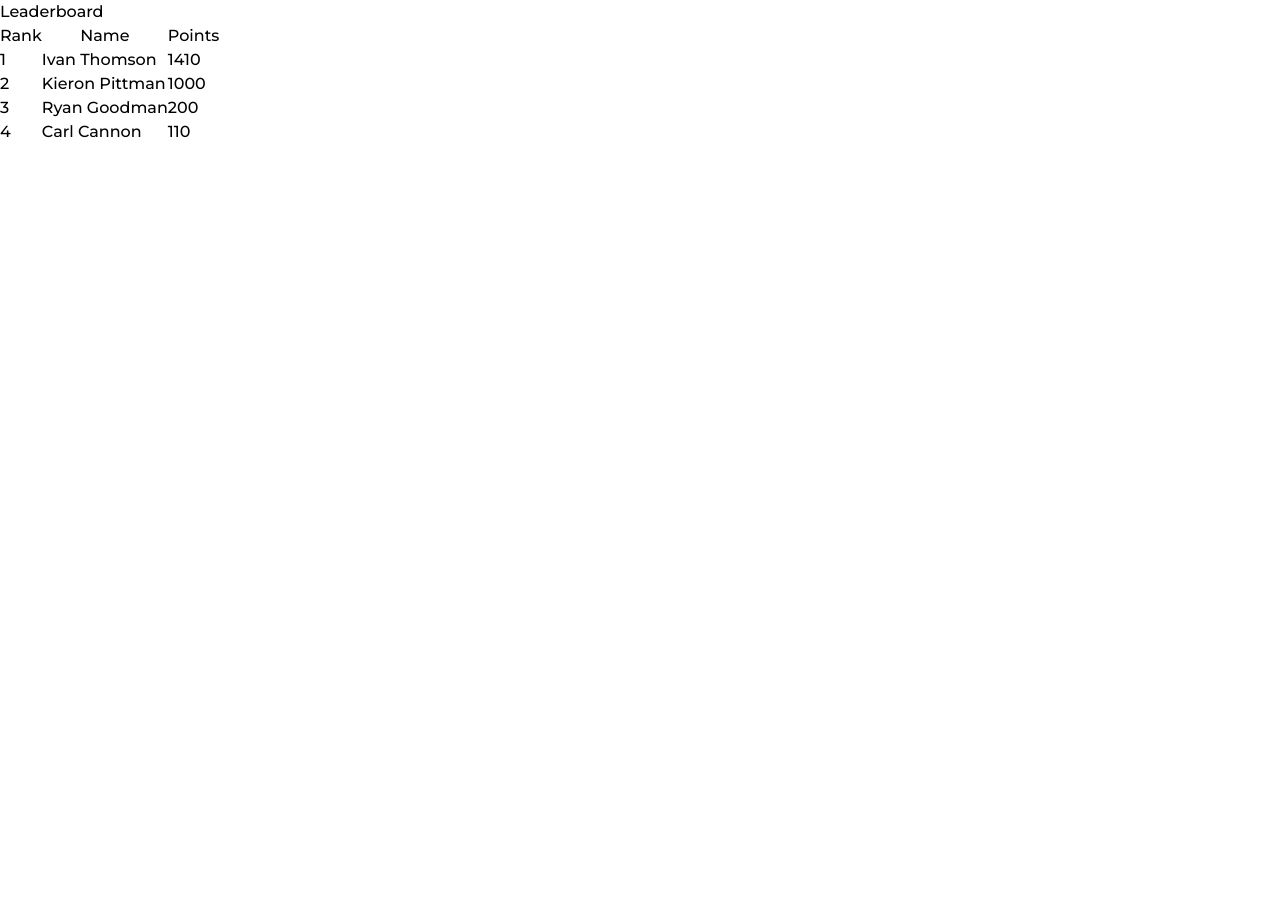
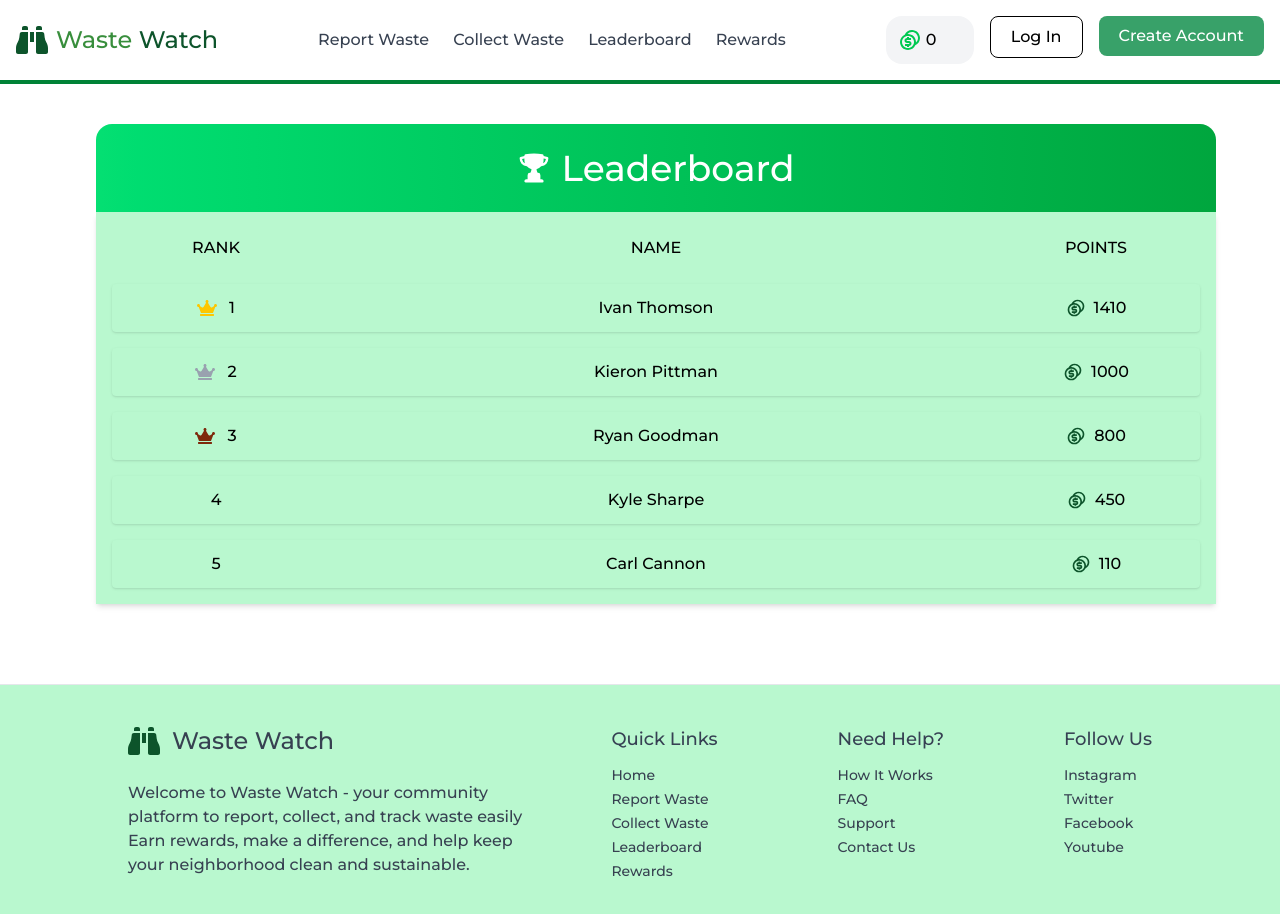
Before and after one commit to sunny21k/WasteWatch, a React (Vite) app in the folder frontend/: page /leaderboard in a window 1280 px wide. Shown: the top 914 px of the page. Before the commit the page ends 800 px from the top, so only its background shows below. Built offline with nearby package versions, Linux system fonts and the light colour scheme; a web font is replaced by a local one.

Commit message:
added leaderboard page

```diff
--- a/frontend/src/App.jsx
+++ b/frontend/src/App.jsx
@@ -1,5 +1,5 @@
 import React from 'react'
-import {Route, Routes} from "react-router-dom"
+import {Route, Routes, useLocation} from "react-router-dom"
 import Home from './pages/Home'
 import Navbar from './components/Navbar'
 import { LoginSignin } from './components/LoginSignin'
@@ -7,9 +7,19 @@ import ReportWaste from './pages/ReportWaste'
 import CollectWaste from './pages/CollectWaste'
 import Leaderboard from './pages/Leaderboard'
 import Rewards from './pages/Rewards'
+import Footer from './components/Footer'
 
 const App = () => {
+
+  const location = useLocation();
+
+  const hideLayout = location.pathname === "/login-signin"
+
   return (
+    <div className='flex flex-col min-h-screen'>
+    {!hideLayout && <Navbar />}
+
+    <main className='flex-grow'>
       <Routes>
         <Route path='/' element={<Home />} />
         <Route path='/login-signin' element={<LoginSignin />} />
@@ -18,6 +28,10 @@ const App = () => {
         <Route path='/leaderboard' element={<Leaderboard />} />
         <Route path='/rewards' element={<Rewards />} />
       </Routes>
+    </main>
+
+      {!hideLayout && <Footer />}
+      </div>
   )
 }
 
--- a/frontend/src/assets/assets.js
+++ b/frontend/src/assets/assets.js
@@ -65,24 +65,25 @@ export const leaderBoardData = [
         id: 1,
         name: "Kieron Pittman",
         points: 1000,
-        rank: 2,
     },
     {
         id: 2,
         name: "Ryan Goodman",
-        points: 200,
-        rank: 3,
+        points: 800,
     },
     {
         id: 3,
         name: "Ivan Thomson",
         points: 1410,
-        rank: 1,
     },
     {
         id: 4,
         name: "Carl Cannon",
         points: 110,
-        rank: 4,
+    },
+    {
+        id: 5,
+        name: "Kyle Sharpe",
+        points: 450,
     },
 ]
--- a/frontend/src/components/LoginSignin.css
+++ b/frontend/src/components/LoginSignin.css
@@ -2,7 +2,7 @@
     display: flex;
     flex-direction: column;
     margin: auto;
-    margin-top: 200px;
+    margin-top: 50px;
     width: 600px;
     background: #fff;
     padding-bottom: 30px;
--- a/frontend/src/pages/Home.jsx
+++ b/frontend/src/pages/Home.jsx
@@ -7,10 +7,8 @@ import AboutUs from '../components/AboutUs'
 const Home = () => {
   return (
     <>
-        <Navbar />
         <Header />
         <AboutUs />
-        <Footer />
     </>
   )
 }
--- a/frontend/src/pages/Leaderboard.jsx
+++ b/frontend/src/pages/Leaderboard.jsx
@@ -1,7 +1,13 @@
 import React from 'react'
 import { leaderBoardData } from '../assets/assets'
+import { FaCrown } from "react-icons/fa";
+import { HiMiniTrophy } from "react-icons/hi2";
+import { RiCoinsLine } from "react-icons/ri";
 
 const Leaderboard = () => {
+
+  // Sorts the data into numerical order
+  const sortedData = leaderBoardData.slice().sort((a, b) => b.points - a.points)
 
   // leaderBoardData.map((user) => {
   //   console.log(user.rank)
@@ -10,27 +16,44 @@ const Leaderboard = () => {
   // })
 
   return (
-    <div>
-      <h1>Leaderboard</h1>
-      <div>
-        <table>
-          <thead>
-            <tr>
-              <th>Rank</th>
-              <th>Name</th>
-              <th>Points</th>
-            </tr>
-          </thead>
-          <tbody>
-            {leaderBoardData.slice().sort((a, b) => b.points - a.points).map((user, index) => (
-              <tr key={user.id}>
-                <td>{index + 1}</td>
-                <td>{user.name}</td>
-                <td>{user.points}</td>
-              </tr>
-            ))}
-          </tbody>
-        </table>
+    <div className='mx-8 sm:mx-16 xl:ms-24 mt-10'>
+      <h1 className='rounded-t-2xl p-6 text-4xl text-white bg-gradient-to-r from-green-400 to-green-600 font-bold flex items-center justify-center gap-3 text-center'>
+        <HiMiniTrophy className='w-8 h-8' />
+        Leaderboard
+      </h1>
+
+      <div className='bg-green-200 shadow-md p-4 flex flex-col gap-4'>
+        <div className='flex justify-between items-center text-center py-2 rounded px-4'>
+          <div className='w-1/6'>RANK</div>
+          <div className='w-1/6'>NAME</div>
+          <div className='w-1/6'>POINTS</div>
+        </div>
+
+          {/* Maps the sorted data and puts it into the leaderboard */}
+          {sortedData.map((user, index) => {
+
+            const crownColor = index === 0 ? "text-yellow-400" : index === 1 ? "text-gray-400" : index === 2 ? "text-orange-900" : "";
+
+            return (
+              <div
+              key={user.id}
+              className='flex items-center justify-between px-4 py-3 bg-green-200 rounded
+              shadow hover:bg-green-100 transition'
+              >
+                {/* Checks to see what is the index of the first 3 and uses the correct trophy color */}
+                <div className='w-1/6 text-center flex items-center justify-center gap-3'>
+                {index < 3 && <FaCrown className={`w-5 h-5 ${crownColor}`}/>}
+                {index + 1}</div>
+
+                <div className='w-1/6 text-center'>{user.name}</div>
+
+                <div className='w-1/6 text-center flex items-center justify-center gap-2'>
+                  <RiCoinsLine className='w-5 h-5 text-green-900' />
+                  <span>{user.points}</span>
+                </div>
+              </div>
+            )
+          })}
       </div>
     </div>
   )
```
